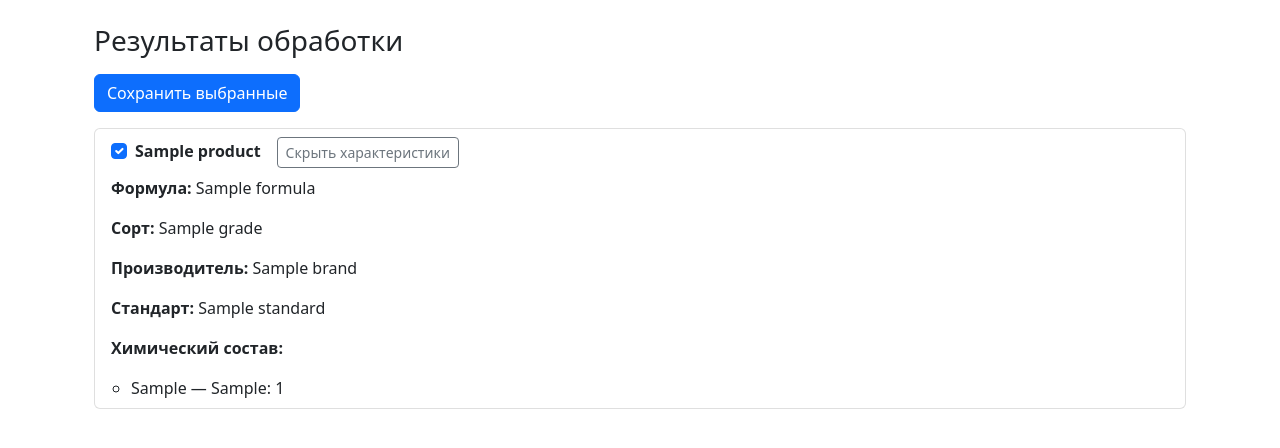
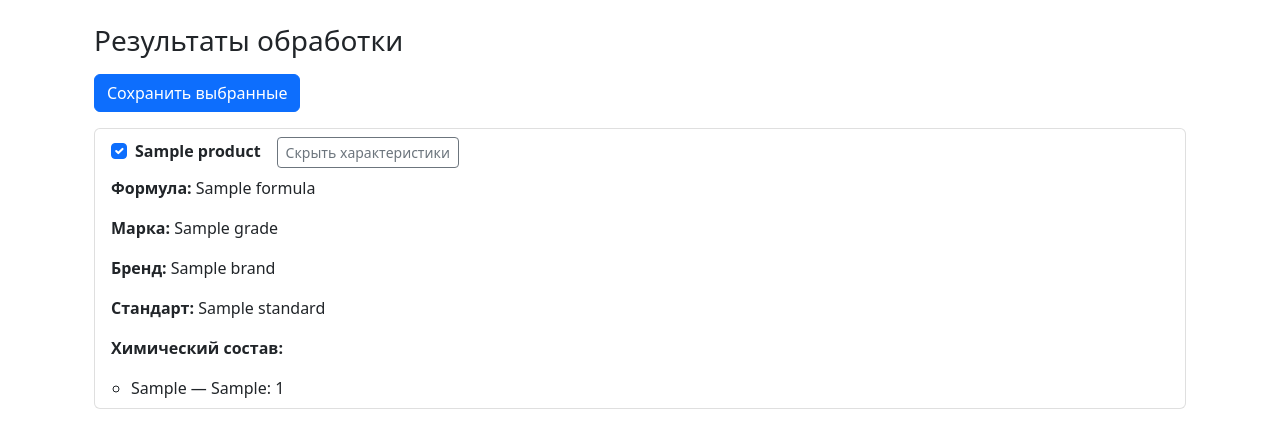
Before and after one commit to Rebarial/iacpaas_materials, a Django app: template iacpaas_materials/IACAPaaS_interactions/templates/process/parsing_result.html in a window 1280 px wide, after a click on "Показать характеристики". Shown: the part 56-504 px from the top of the page. Run offline with Django 5.2, Linux system fonts and the light colour scheme; the template is opened without the code that fills it: most values are stand-ins (such as "Sample title", 1, 10 or a date in 2020); some libraries are stand-ins or nearby versions.

Commit message:
fixing templates names

```diff
--- a/iacpaas_materials/IACAPaaS_interactions/templates/gases/gas_list.html
+++ b/iacpaas_materials/IACAPaaS_interactions/templates/gases/gas_list.html
@@ -46,8 +46,8 @@
                             <h5 class="card-title">{{ gas.name_gas }}</h5>
                             <p class="card-text">
                                 <strong>Формула:</strong> {{ gas.formula }}<br>
-                                <strong>Марка:</strong> {{ gas.brand }}<br>
-                                <strong>Степень чистоты:</strong> {{ gas.grade }}<br>
+                                <strong>Бренд:</strong> {{ gas.brand }}<br>
+                                <strong>Марка:</strong> {{ gas.grade }}<br>
                                 <strong>Стандарт:</strong> {{ gas.standard }}<br>
                                 <strong>Источник:</strong> {{ gas.adress_gas }}
                             </p>
--- a/iacpaas_materials/IACAPaaS_interactions/templates/process/parsing_result.html
+++ b/iacpaas_materials/IACAPaaS_interactions/templates/process/parsing_result.html
@@ -32,8 +32,8 @@
               <!-- Блок с деталями (изначально скрыт) -->
               <div id="details-{{ forloop.counter0 }}" class="product-details mt-2" style="display: none;">
                 <p><strong>Формула:</strong> {{ product.formula }}</p>
-                <p><strong>Сорт:</strong> {{ product.grade }}</p>
-                <p><strong>Производитель:</strong> {{ product.brand }}</p>
+                <p><strong>Марка:</strong> {{ product.grade }}</p>
+                <p><strong>Бренд:</strong> {{ product.brand }}</p>
                 <p><strong>Стандарт:</strong> {{ product.standard }}</p>
 
                 <p><strong>Химический состав:</strong></p>
```
